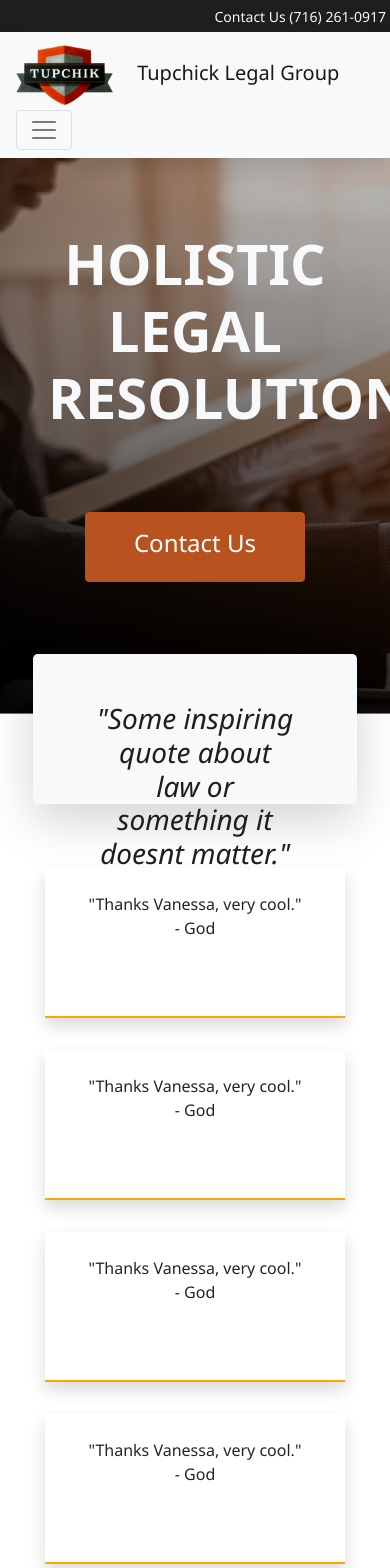
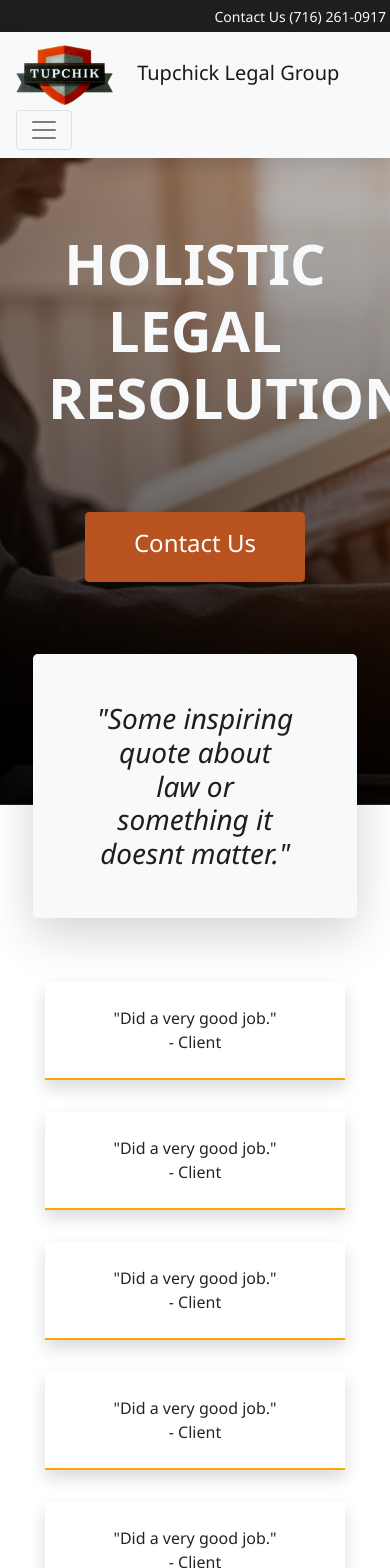
Before and after one commit to tupchiklegal/tupchiklegal, a Vue app: page /#/ in a window 390 px wide. Shown: the top 1568 px of the page. Built offline with nearby package versions, Linux system fonts and the light colour scheme.

Commit message:
clean text

```diff
--- a/src/components/Home.vue
+++ b/src/components/Home.vue
@@ -25,7 +25,7 @@
 
         <div class="row mt-5">
           <div class="col-sm-3"></div>
-          <div class="col-sm-6 bg-light rounded-lg shadow-lg" style="height: 150px;">
+          <div class="col-sm-6 bg-light rounded-lg shadow-lg" id="contact-display" style="height: 150px;">
             <div class="text-dark p-5">
                 <transition name="contact-transition"  enter-active-class="animated flipInX">
                   <component :is="contact"></component>
--- a/src/components/quote.vue
+++ b/src/components/quote.vue
@@ -1,6 +1,6 @@
 <template>
   <p class="quote shadow m-3 p-4 text-center">
-    "Thanks Vanessa, very cool." <br>	- God
+    "Did a very good job." <br>	- Client
   </p>
 </template>
 
@@ -10,6 +10,5 @@
   display: inline-block;
   border-bottom: 2px solid orange;
   width: 300px;
-  height: 150px;
 }
 </style>
--- a/src/css/style.scss
+++ b/src/css/style.scss
@@ -32,3 +32,9 @@ footer {
     color: rgb(113, 117, 121);
     text-align: center;
 }
+
+@include media-breakpoint-down(md) {
+    #contact-display {
+        height: auto !important;
+    }
+}
```
